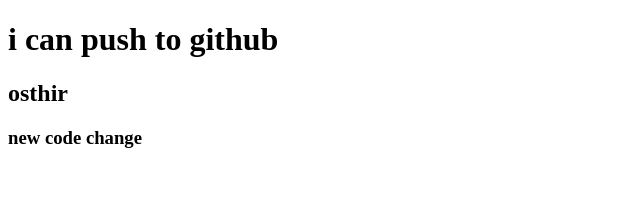
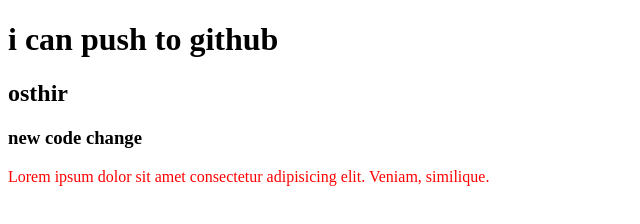
Before and after one commit to alamin363/my-second-repo, a plain HTML site: page index.html in a window 1280 px wide. Shown: the whole page, without its empty margins (0-640 px from the left). Drawn offline with Linux system fonts and the light colour scheme.

Commit message:
aadded style heder

```diff
--- a/index.html
+++ b/index.html
@@ -4,11 +4,13 @@
   <meta charset="UTF-8">
   <meta http-equiv="X-UA-Compatible" content="IE=edge">
   <meta name="viewport" content="width=device-width, initial-scale=1.0">
+  <link rel="stylesheet" href="style.css">
   <title>my-second-repo</title>
 </head>
 <body>
   <h1>i can push to github</h1>
   <h2>osthir</h2>
   <h3>new code change</h3>
+  <p>Lorem ipsum dolor sit amet consectetur adipisicing elit. Veniam, similique.</p>
 </body>
 </html>
--- /dev/null
+++ b/style.css
@@ -0,0 +1,3 @@
+p{
+color: red;
+}
```
